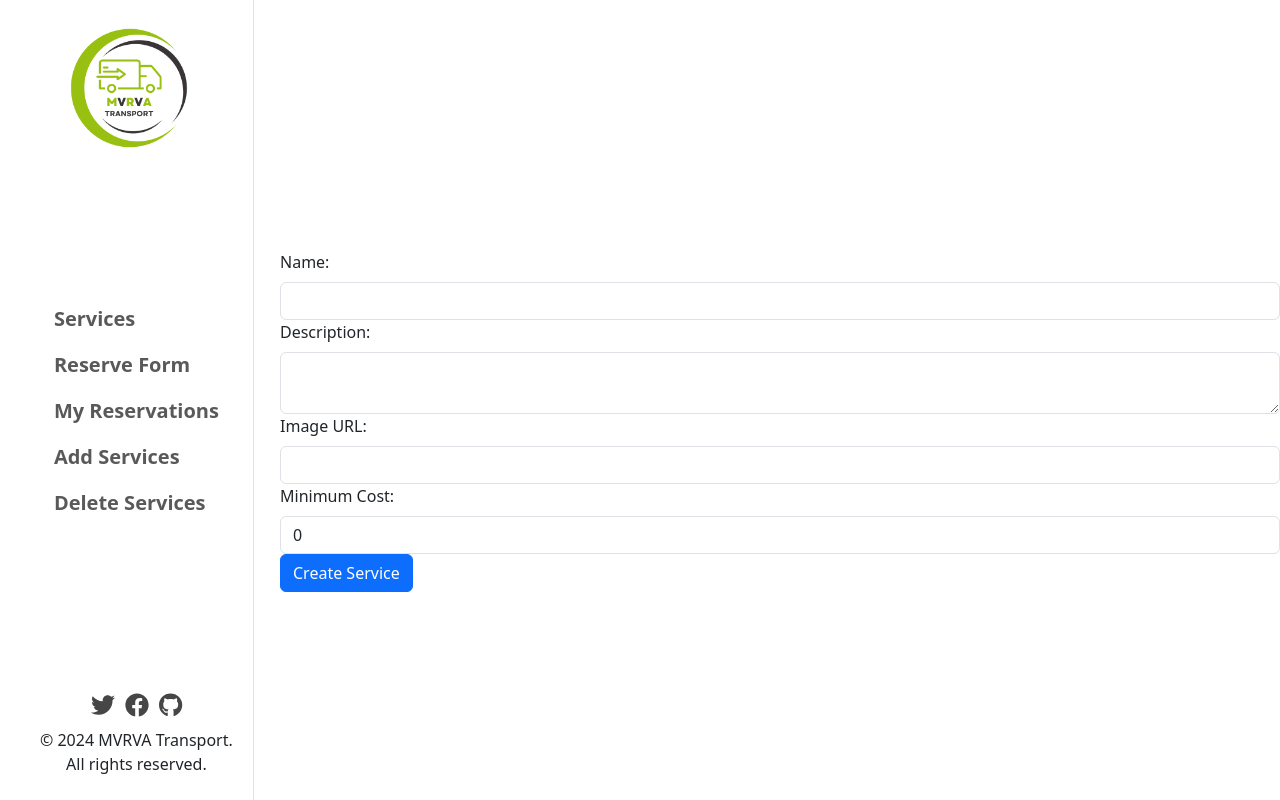
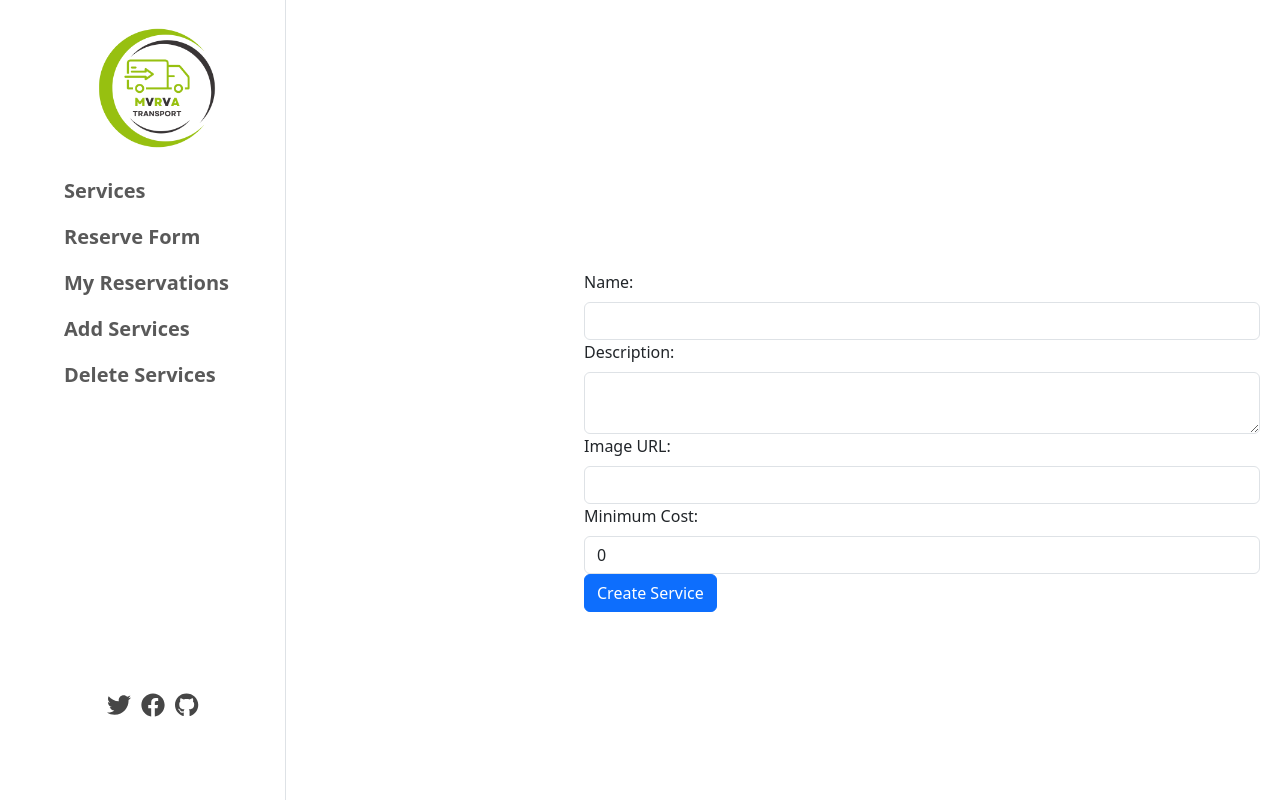
Before and after one commit to vangelif/mvrva-transport-front-end, a React (Create React App) app: page /add-reservation in a window 1280 px wide. Built offline with nearby package versions, Linux system fonts and the light colour scheme.

Commit message:
Add styling for the navbar

```diff
--- a/src/App.js
+++ b/src/App.js
@@ -1,36 +1,14 @@
 import './App.css';
 import 'bootstrap/dist/css/bootstrap.min.css';
-import { BrowserRouter as Router, Route, Routes } from 'react-router-dom';
-import { Provider } from 'react-redux';
-import store from './redux/store';
 import BasicExample from './components/nav';
-import ServiceList from './components/services/services';
-import FormExample from './components/reservation-form';
-import ServiceDetails from './components/services/serviceDetails';
-import ServiceDeletion from './components/admin_items/delete_services';
-import ServiceCreationForm from './components/admin_items/add_services';
-import ReservationFormPage from './components/seletedResFormPage';
+import MainContent from './components/MainContent';
 
 function App() {
   return (
-    <Provider store={store}>
-      <Router>
-        <>
-          <BasicExample />
-
-          <Routes>
-            <Route path="/api/v1/services" element={<ServiceList />} />
-            <Route path="/services/:id" element={<ServiceDetails />} />
-            <Route path="/reservation-form-selected" element={<ReservationFormPage />} />
-            <Route path="/reserve-form" element={<FormExample />} />
-            <Route path="/my-reservations" element={<div>Action 3.1 Content</div>} />
-            <Route path="/add-reservation" element={<ServiceCreationForm />} />
-            <Route path="/delete-reservation" element={<ServiceDeletion />} />
-            <Route path="/" element={<ServiceList />} />
-          </Routes>
-        </>
-      </Router>
-    </Provider>
+    <div className="app-container">
+      <BasicExample />
+      <MainContent />
+    </div>
   );
 }
 
--- /dev/null
+++ b/src/components/MainContent.js
@@ -0,0 +1,49 @@
+import "bootstrap/dist/css/bootstrap.min.css";
+import { BrowserRouter as Router, Route, Routes } from "react-router-dom";
+import { Provider } from "react-redux";
+import store from '../redux/store';
+import ServiceList from "./services/services";
+import FormExample from "./reservation-form";
+import ServiceDetails from "./services/serviceDetails";
+import ServiceDeletion from "./admin_items/delete_services";
+import ServiceCreationForm from "./admin_items/add_services";
+import ReservationForm from "./selectedReservation";
+
+const MainContent = () => {
+  return (
+    <div className="main-content-container">
+      <Provider store={store}>
+        <Router>
+          <div className="flex">
+                <div className="col-span-6 xl:col-span-7 lg:col-span-7 ml-16">
+                    <Routes>
+                        <Route path="/api/v1/services" element={<ServiceList />} />
+                        <Route path="/services/:id" element={<ServiceDetails />} />
+                        <Route
+                        path="/reservation-form-selected"
+                        element={<ReservationForm />}
+                        />
+                        <Route path="/reserve-form" element={<FormExample />} />
+                        <Route
+                        path="/my-reservations"
+                        element={<div>Action 3.1 Content</div>}
+                        />
+                        <Route
+                        path="/add-reservation"
+                        element={<ServiceCreationForm />}
+                        />
+                        <Route
+                        path="/delete-reservation"
+                        element={<ServiceDeletion />}
+                        />
+                        <Route path="/" element={<ServiceList />} />
+                    </Routes>
+                </div>
+          </div>
+        </Router>
+      </Provider>
+    </div>
+  );
+};
+
+export default MainContent;
--- a/src/components/nav.js
+++ b/src/components/nav.js
@@ -1,167 +1,114 @@
-import React, { useState, useEffect } from 'react';
-import Container from 'react-bootstrap/Container';
-import Nav from 'react-bootstrap/Nav';
-import Navbar from 'react-bootstrap/Navbar';
-import { FontAwesomeIcon } from '@fortawesome/react-fontawesome';
-import { faTwitter, faFacebook, faGithub } from '@fortawesome/free-brands-svg-icons';
-import logoImg from '../assets/Logo.png';
-import '../css/custom.css';
+import React, { useState, useEffect } from "react";
+import Container from "react-bootstrap/Container";
+import Nav from "react-bootstrap/Nav";
+import Navbar from "react-bootstrap/Navbar";
+import { FontAwesomeIcon } from "@fortawesome/react-fontawesome";
+import {
+  faTwitter,
+  faFacebook,
+  faGithub,
+} from "@fortawesome/free-brands-svg-icons";
+import logoImg from "../assets/Logo.png";
+import "../css/custom.css";
 
 function BasicExample() {
-  const storedValue = localStorage.getItem('activeNavLink');
+  const storedValue = localStorage.getItem("activeNavLink");
   const initialActiveNavLink = storedValue;
   const [activeNavLink, setActiveNavLink] = useState(initialActiveNavLink);
-  // const [userRoles, setUserRoles] = useState([]);
-  // const [isAdmin, setIsAdmin] = useState(false);
 
   const handleNavLinkClick = (navLink) => {
     setActiveNavLink(navLink);
-    localStorage.setItem('activeNavLink', navLink);
+    localStorage.setItem("activeNavLink", navLink);
   };
 
-  // useEffect(() => {
-  //   // Fetch user roles from the API
-  //   // Replace 'your_api_endpoint' with the actual API endpoint
-  //   fetch('http://localhost:3000/member_details')
-  //     .then((response) => response.json())
-  //     .then((data) => {
-  //       // Assuming the API response contains an array of user roles
-  //       setUserRoles(data.roles);
-  //       setIsAdmin(data.roles.includes('admin'));
-  //     })
-  //     .catch((error) => console.error('Error fetching user roles:', error));
-  //   setIsAdmin(true);
-  // }, []);
+  useEffect(
+    () => () => {
+      localStorage.removeItem("activeNavLink");
+    },
+    []
+  );
 
-  useEffect(() => () => {
-    localStorage.removeItem('activeNavLink');
-  }, []);
+  const menus = [
+    { name: "Services", link: "/api/v1/services" },
+    { name: "Reserve Form", link: "/reserve-form" },
+    { name: "My Reservations", link: "/my-reservations" },
+    { name: "Add Services", link: "/add-reservation" },
+    { name: "Delete Services", link: "/delete-reservation" },
+  ];
+
+  const socials = [
+    {
+      name: "Twitter",
+      link: "https://twitter.com",
+      icon: <FontAwesomeIcon icon={faTwitter} size="2x" />,
+    },
+    {
+      name: "Facebook",
+      link: "https://facebook.com",
+      icon: <FontAwesomeIcon icon={faFacebook} size="2x" />,
+    },
+    {
+      name: "GitHub",
+      link: "https://github.com",
+      icon: <FontAwesomeIcon icon={faGithub} size="2x" />,
+    },
+  ];
 
   return (
-    <>
-      <Navbar expand="lg" className="text-start nav-body">
-        <Navbar.Brand href="/">
+    <div className="navbar-container">
+      <Navbar
+        collapseOnSelect
+        expand="lg"
+        className="text-start nav-body px-4 max-w-6xl mx-auto"
+      >
+        <div className="menu-main">
+          <Container fluid>
+            <div className="menu-main">
+              <div>
+                <Navbar.Brand href="/" className="d-flex align-items-center">
                   <img
                     src={logoImg}
                     alt="MVRVA Transport Logo"
                     className="logo-img"
                   />
                 </Navbar.Brand>
-        <Container className="d-flex flex-column">
+              </div>
+              <div>
                 <Navbar.Toggle aria-controls="basic-navbar-nav" />
+              </div>
+            </div>
             <Navbar.Collapse id="basic-navbar-nav">
               <Nav className="me-auto d-flex flex-column">
+                {menus.map((menu) => (
                   <Nav.Link
-                href="/api/v1/services"
-                onClick={() => handleNavLinkClick('services')}
-                className={activeNavLink === 'services' ? 'active' : ''}
+                    href={menu.link}
+                    key={menu.name}
+                    onClick={() => handleNavLinkClick(menu.name.toLowerCase())}
+                    className={
+                      activeNavLink === menu.name.toLowerCase() ? "active" : ""
+                    }
                   >
-                <span className="navlink-text">
-                  Services
-                </span>
+                    <span className="navlink-text">{menu.name}</span>
                   </Nav.Link>
-              <Nav.Link
-                href="/reserve-form"
-                onClick={() => handleNavLinkClick('reserve-form')}
-                className={activeNavLink === 'reserve-form' ? 'active' : ''}
-              >
-                <span className="navlink-text">
-                  Reserve Form
-                </span>
-              </Nav.Link>
-              <Nav.Link
-                href="/my-reservations"
-                onClick={() => handleNavLinkClick('my-reservations')}
-                className={activeNavLink === 'my-reservations' ? 'active' : ''}
-              >
-                <span className="navlink-text">
-                  My Reservations
-                </span>
-              </Nav.Link>
-              <Nav.Link
-                href="/add-reservation"
-                onClick={() => handleNavLinkClick('add-reservation')}
-                className={activeNavLink === 'add-reservation' ? 'active' : ''}
-              >
-                <span className="navlink-text">
-                  Add Services
-                </span>
-              </Nav.Link>
-              <Nav.Link
-                href="/delete-reservation"
-                onClick={() => handleNavLinkClick('delete-reservation')}
-                className={activeNavLink === 'delete-reservation' ? 'active' : ''}
-              >
-                <span className="navlink-text">
-                  Delete Services
-                </span>
-              </Nav.Link>
-              {/* {userRoles.includes('admin') && (
-                <Nav.Link
-                  href="/add-reservation"
-                  onClick={() => handleNavLinkClick('add-reservation')}
-                  className={activeNavLink === 'add-reservation' ? 'active' : ''}
-                >
-                  <span className="navlink-text">
-                    Add Reservation
-                  </span>
-                </Nav.Link>
-              )}
-              {isAdmin && (
-                <Nav.Link
-                  href="/add-reservation"
-                  onClick={() => handleNavLinkClick('add-reservation')}
-                  className={activeNavLink === 'add-reservation' ? 'active' : ''}
-                >
-                  <span className="navlink-text">
-                    Add Services
-                  </span>
-                </Nav.Link>
-              )}
-
-              {isAdmin && (
-              <Nav.Link
-                href="/delete-reservation"
-                onClick={() => handleNavLinkClick('delete-reservation')}
-                className={activeNavLink === 'delete-reservation' ? 'active' : ''}
-              >
-                <span className="navlink-text">
-                  Delete Services
-                </span>
-              </Nav.Link>
-              )} */}
+                ))}
               </Nav>
             </Navbar.Collapse>
           </Container>
+        </div>
         <Container className="mt-4 py-3 sc-container d-flex flex-column">
           <div className="text-center">
+            {socials.map((social) => (
               <a
-              href="https://twitter.com"
+                key={social.name}
+                href={social.link}
                 target="_blank"
                 rel="noopener noreferrer"
                 className="social-icon"
-              aria-label="Visit Twitter profile"
+                aria-label={`Visit ${social.name} profile`}
               >
-              <FontAwesomeIcon icon={faTwitter} size="2x" />
+                {social.icon}
               </a>
-            <a
-              href="https://facebook.com"
-              target="_blank"
-              rel="noopener noreferrer"
-              className="social-icon"
-              aria-label="Visit Facebook profile"
-            >
-              <FontAwesomeIcon icon={faFacebook} size="2x" />
-            </a>
-            <a
-              href="https://github.com"
-              target="_blank"
-              rel="noopener noreferrer"
-              className="social-icon"
-              aria-label="Visit GitHub profile"
-            >
-              <FontAwesomeIcon icon={faGithub} size="2x" />
-            </a>
+            ))}
           </div>
           <div className="text-center mt-2 copy-right-text">
             © 2024 MVRVA Transport.
@@ -170,7 +117,7 @@ function BasicExample() {
           </div>
         </Container>
       </Navbar>
-    </>
+    </div>
   );
 }
 
--- a/src/css/custom.css
+++ b/src/css/custom.css
@@ -21,6 +21,22 @@
     border-right: 1px solid var(--border-color);
     overflow: hidden;
   }
+
+.app-container {
+  display: flex;
+}
+
+.navbar-container {
+  width: 284px; /* Set the width of the navbar */
+  background-color: #fff; /* Example background color */
+  color: white; /* Example text color */
+}
+
+/* MainContent.css */
+.main-content-container {
+  flex-grow: 1; /* Allow main content to grow and take remaining space */
+  padding: 20px; /* Example padding for main content */
+}
 
   .logo-img {
     height: 150px; /* Adjust the height as needed */
@@ -82,7 +98,7 @@
   .carousel-control-prev {
     position: fixed;
     top: 50%;
-    left: 14.8%;
+    left: 19.8%;
     background-color: #97c010;
     height: 45px;
     width: 90px;
@@ -163,7 +179,16 @@
 
   /* logo */
   .logo-img {
-    display: none;
+    display: inline-block;
+    height: 150px; /* Adjust the height as needed */
+    width: auto; /* Maintain the aspect ratio */
+    margin-left: 26px;
+  }
+
+  .menu-main {
+    display: flex;
+    align-items: stretch;
+    flex-direction: row;
   }
 
   /* social media icons */
```
Lines whose indentation alone changed are shown as unchanged.
